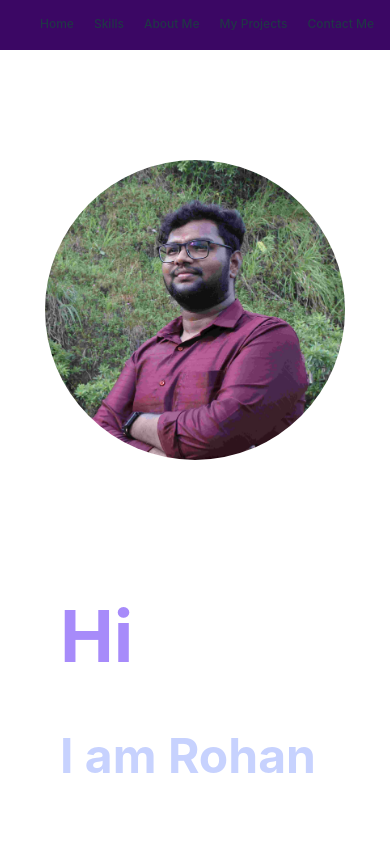
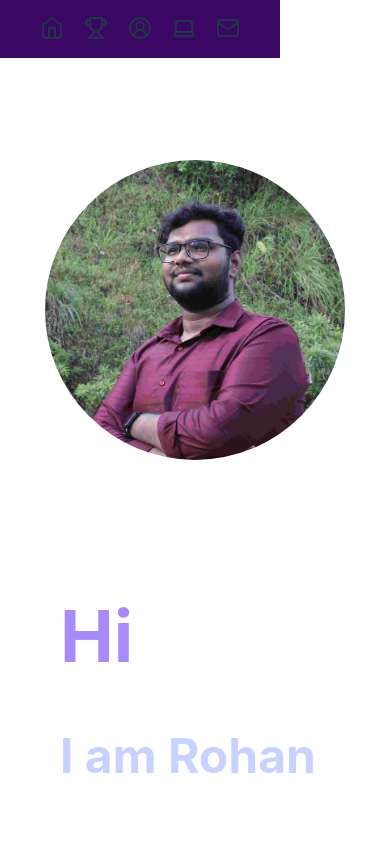
Before and after one commit to rohancs127/rohan-portfolio, a React (Vite) app: page / in a window 390 px wide. Shown: the top 843 px of the page. Built offline with nearby package versions, Linux system fonts and the light colour scheme.

Commit message:
add icons for mobile viewport

```diff
--- a/src/Components/Navbar.jsx
+++ b/src/Components/Navbar.jsx
@@ -1,8 +1,17 @@
 import React from "react";
 import { scrollToSection } from "../js/scrollToSection";
 
+import { Home } from "lucide-react";
+import { Trophy } from "lucide-react";
+import { CircleUserRound } from "lucide-react";
+import { Laptop } from "lucide-react";
+import { Mail } from "lucide-react";
+
+
 const navbarComponentStyle =
   "transtion-all duration-300 font-medium border-b-2 border-purple-950 hover:border-b-2 hover:border-neutral-300";
+
+const screenWidth = window.innerWidth;
 
 const Navbar = ({ homeRef, skillRef, aboutRef, projectRef, contactRef }) => {
   return (
@@ -11,31 +20,36 @@ const Navbar = ({ homeRef, skillRef, aboutRef, projectRef, contactRef }) => {
         className={navbarComponentStyle}
         onClick={() => scrollToSection(homeRef)}
       >
-        Home
+        {(screenWidth>640) && "Home"}
+        {!(screenWidth>640) && <Home />}
       </ul>
       <ul
         className={navbarComponentStyle}
         onClick={() => scrollToSection(skillRef)}
       >
-        Skills
+        {(screenWidth>640) && "Skills"}
+        {!(screenWidth>640) && <Trophy />}
       </ul>
       <ul
         className={navbarComponentStyle}
         onClick={() => scrollToSection(aboutRef)}
       >
-        About Me
+        {(screenWidth>640) && "About me"}
+        {!(screenWidth>640) && <CircleUserRound />}
       </ul>
       <ul
         className={navbarComponentStyle}
         onClick={() => scrollToSection(projectRef)}
       >
-        My Projects
+        {(screenWidth>640) && "My Projects"}
+        {!(screenWidth>640) && <Laptop />}
       </ul>
       <ul
         className={navbarComponentStyle}
         onClick={() => scrollToSection(contactRef)}
       >
-        Contact Me
+        {(screenWidth>640) && "Contact Me"}
+        {!(screenWidth>640) && <Mail />}
       </ul>
     </div>
   );
```
